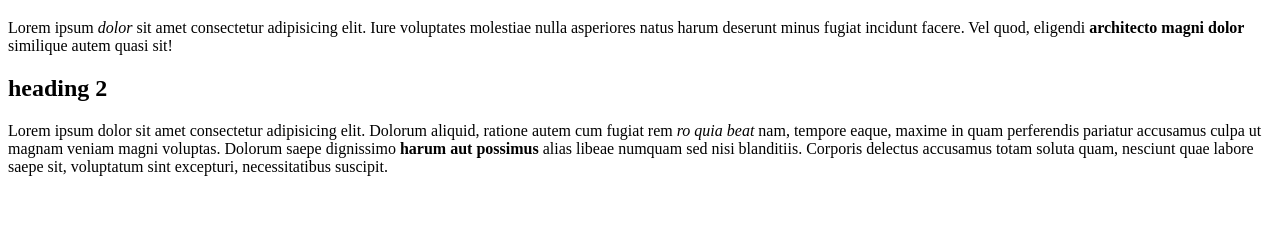
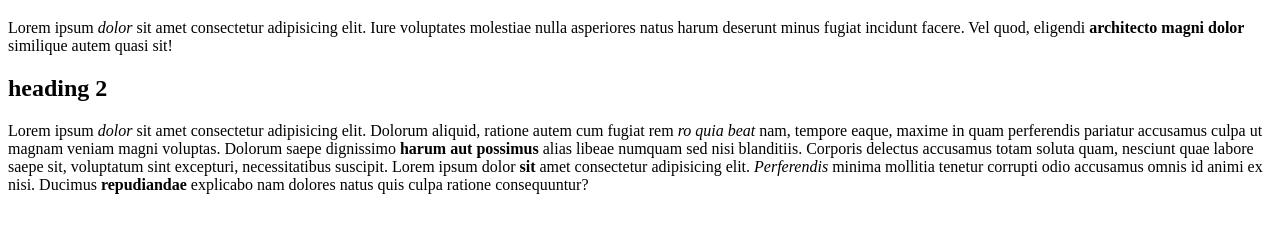
Before and after one commit to Fiyin22222/git_test, a plain HTML site: page index.html in a window 1280 px wide. Shown: the part 61-294 px from the top of the page. Drawn offline with Linux system fonts and the light colour scheme.

Commit message:
Added more paragraphs

```diff
--- a/index.html
+++ b/index.html
@@ -12,8 +12,9 @@
     </p>
     <h2>heading 2</h2>
     <p>
-        Lorem ipsum dolor sit amet consectetur adipisicing elit. Dolorum aliquid, ratione autem cum fugiat rem <em>ro quia beat</em> nam, tempore eaque, maxime in quam perferendis pariatur accusamus culpa ut magnam veniam magni voluptas.
+        Lorem ipsum <em>dolor</em> sit amet consectetur adipisicing elit. Dolorum aliquid, ratione autem cum fugiat rem <em>ro quia beat</em> nam, tempore eaque, maxime in quam perferendis pariatur accusamus culpa ut magnam veniam magni voluptas.
         Dolorum saepe dignissimo <strong>harum aut possimus</strong> alias libeae numquam sed nisi blanditiis. Corporis delectus  accusamus totam soluta quam, nesciunt quae labore saepe sit, voluptatum sint excepturi, necessitatibus suscipit.
+        Lorem ipsum dolor <strong>sit</strong> amet consectetur adipisicing elit.<em> Perferendis</em> minima mollitia tenetur corrupti odio accusamus omnis id animi ex nisi. Ducimus <strong>repudiandae</strong> explicabo nam dolores natus quis culpa ratione consequuntur?
     </p>
 </body>
 </html>
```
